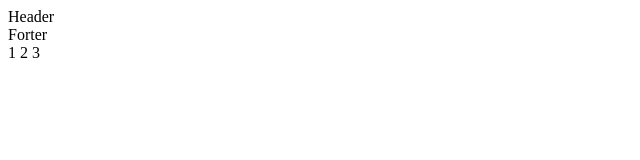
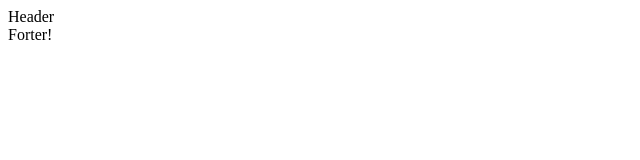
Before and after one commit to ViktorBykh/my-project, a plain HTML site: page index.html in a window 1280 px wide. Shown: the full height of the page, 0-640 px from the left. Drawn offline with Linux system fonts and the light colour scheme.

Commit message:
add an empty line

```diff
--- a/index.html
+++ b/index.html
@@ -8,10 +8,8 @@
 </head>
 <body>
   <header> Header</header>
+
   <main></main>
-  <footer>Forter</footer>
-  1
-  2
-  3
+  <footer>Forter!</footer>
 </body>
 </html>
```
